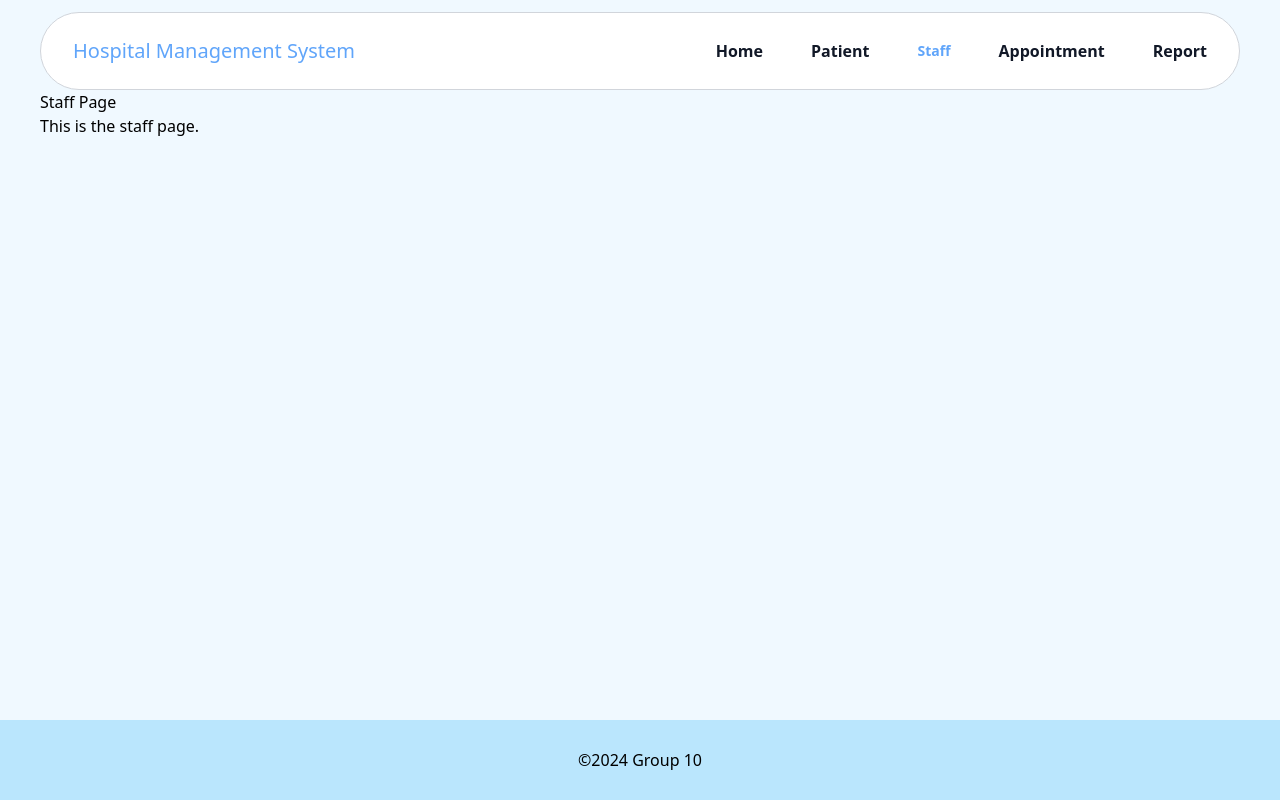
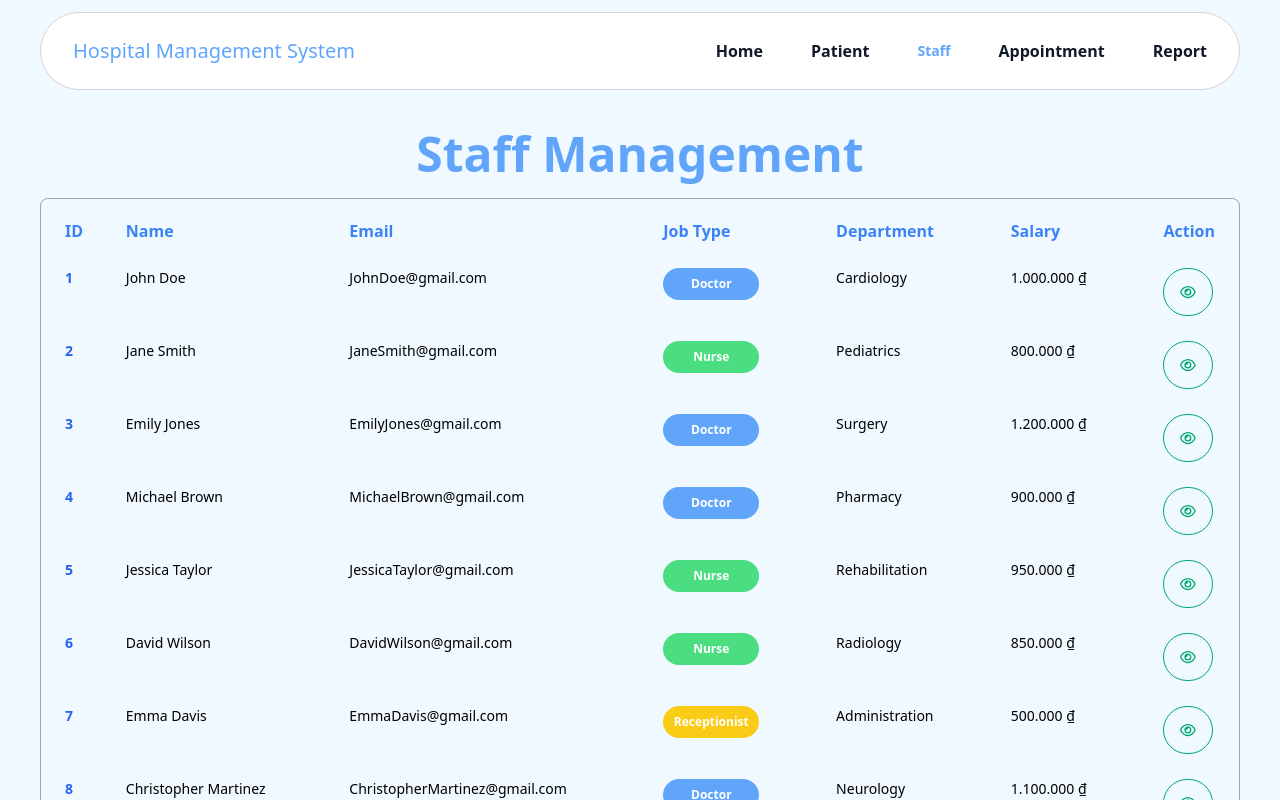
Before and after one commit to tom474/hospital_management_website, a React (Vite) app in the folder client/: page /staff in a window 1280 px wide. Shown: the top 800 px of the page. Built offline with nearby package versions, Linux system fonts and the light colour scheme.

Commit message:
feat: finish staff page

```diff
--- /dev/null
+++ b/client/src/components/staff/main/StaffTable.jsx
@@ -0,0 +1,234 @@
+import { faEye } from "@fortawesome/free-regular-svg-icons";
+import { FontAwesomeIcon } from "@fortawesome/react-fontawesome";
+import { useState } from "react";
+import { Link } from "react-router-dom";
+
+const staffs = [
+	{
+		id: 1,
+		jobType: "Doctor",
+		firstName: "John",
+		lastName: "Doe",
+		email: "JohnDoe@gmail.com",
+		department: "Cardiology",
+		salary: 1000000
+	},
+	{
+		id: 2,
+		jobType: "Nurse",
+		firstName: "Jane",
+		lastName: "Smith",
+		email: "JaneSmith@gmail.com",
+		department: "Pediatrics",
+		salary: 800000
+	},
+	{
+		id: 3,
+		jobType: "Doctor",
+		firstName: "Emily",
+		lastName: "Jones",
+		email: "EmilyJones@gmail.com",
+		department: "Surgery",
+		salary: 1200000
+	},
+	{
+		id: 4,
+		jobType: "Doctor",
+		firstName: "Michael",
+		lastName: "Brown",
+		email: "MichaelBrown@gmail.com",
+		department: "Pharmacy",
+		salary: 900000
+	},
+	{
+		id: 5,
+		jobType: "Nurse",
+		firstName: "Jessica",
+		lastName: "Taylor",
+		email: "JessicaTaylor@gmail.com",
+		department: "Rehabilitation",
+		salary: 950000
+	},
+	{
+		id: 6,
+		jobType: "Nurse",
+		firstName: "David",
+		lastName: "Wilson",
+		email: "DavidWilson@gmail.com",
+		department: "Radiology",
+		salary: 850000
+	},
+	{
+		id: 7,
+		jobType: "Receptionist",
+		firstName: "Emma",
+		lastName: "Davis",
+		email: "EmmaDavis@gmail.com",
+		department: "Administration",
+		salary: 500000
+	},
+	{
+		id: 8,
+		jobType: "Doctor",
+		firstName: "Christopher",
+		lastName: "Martinez",
+		email: "ChristopherMartinez@gmail.com",
+		department: "Neurology",
+		salary: 1100000
+	},
+	{
+		id: 9,
+		jobType: "Nurse",
+		firstName: "Sophia",
+		lastName: "Anderson",
+		email: "SophiaAnderson@gmail.com",
+		department: "Emergency",
+		salary: 820000
+	},
+	{
+		id: 10,
+		jobType: "Receptionist",
+		firstName: "Matthew",
+		lastName: "Lee",
+		email: "MatthewLee@gmail.com",
+		department: "Orthopedics",
+		salary: 1250000
+	},
+	{
+		id: 11,
+		jobType: "Receptionist",
+		firstName: "Olivia",
+		lastName: "Harris",
+		email: "OliviaHarris@gmail.com",
+		department: "Pathology",
+		salary: 780000
+	},
+	{
+		id: 12,
+		jobType: "Doctor",
+		firstName: "Daniel",
+		lastName: "Clark",
+		email: "DanielClark@gmail.com",
+		department: "Oncology",
+		salary: 1150000
+	}
+];
+
+const columns = [
+	{ key: "ID", title: "ID", size: "w-[2%]" },
+	{ key: "Name", title: "Name", size: "w-[13%]" },
+	{ key: "Email", title: "Email", size: "w-[12%]" },
+	{ key: "JobType", title: "Job Type", size: "w-1/12" },
+	{ key: "Department", title: "Department", size: "w-1/12" },
+	{ key: "Salary", title: "Salary", size: "w-1/12" },
+	{ key: "Action", title: "Action", size: "w-[0%]" }
+];
+
+export default function StaffTable() {
+	const [currentPage, setCurrentPage] = useState(1);
+	const staffsPerPage = 10;
+	const indexOfLastStaff = currentPage * staffsPerPage;
+	const indexOfFirstStaff = indexOfLastStaff - staffsPerPage;
+	const currentStaffs = staffs.slice(indexOfFirstStaff, indexOfLastStaff);
+	const totalPages = Math.ceil(staffs.length / staffsPerPage);
+	const paginate = (pageNumber) => setCurrentPage(pageNumber);
+
+	const formatSalary = (salary) => {
+		const formattedSalary = new Intl.NumberFormat("vi-VN", {
+			style: "currency",
+			currency: "VND"
+		}).format(salary);
+
+		return formattedSalary;
+	};
+
+	const displayJobType = (jobType) => {
+		let defaultStyle =
+			"py-2 text-xs rounded-full text-center w-fit min-w-24 font-bold";
+
+		if (jobType === "Doctor") {
+			defaultStyle += " bg-blue-400 text-white";
+		}
+
+		if (jobType === "Nurse") {
+			defaultStyle += " bg-green-400 text-white";
+		}
+
+		if (jobType === "Receptionist") {
+			defaultStyle += " bg-yellow-400 text-white";
+		}
+
+		return (
+			<td className="align-top text-black ">
+				<p className={`${defaultStyle} `}>{jobType}</p>
+			</td>
+		);
+	};
+
+	return (
+		<>
+			<div className="border-[1px] rounded-lg border-solid border-gray-400 p-2">
+				<table className="table">
+					<thead>
+						<tr>
+							{columns.map((column) => (
+								<th
+									key={column.key}
+									className={`${column.size} text-blue-500 text-base`}
+								>
+									{column.title}
+								</th>
+							))}
+						</tr>
+					</thead>
+					<tbody>
+						{currentStaffs.map((staff, index) => (
+							<tr key={index}>
+								<td className="align-top font-bold text-blue-600">
+									{staff.id}
+								</td>
+								<td className="align-top text-black ">
+									{staff.firstName} {staff.lastName}
+								</td>
+								<td className="align-top text-black">
+									{staff.email}
+								</td>
+								{displayJobType(staff.jobType)}
+								<td className="align-top text-black">
+									{staff.department}
+								</td>
+								<td className="align-top text-black">
+									{formatSalary(staff.salary)}
+								</td>
+
+								<td className="align-top text-black">
+									<Link
+										to={`${staff.patient_id}`}
+										className="btn btn-outline rounded-full btn-success hover:text-white"
+									>
+										<FontAwesomeIcon icon={faEye} />
+									</Link>
+								</td>
+							</tr>
+						))}
+					</tbody>
+				</table>
+			</div>
+			<div className="flex justify-center mb-5">
+				{Array.from({ length: totalPages }, (_, i) => (
+					<button
+						key={i + 1}
+						onClick={() => paginate(i + 1)}
+						className={`px-3 py-1 mx-1 ${
+							currentPage === i + 1
+								? "bg-blue-400 text-white"
+								: "bg-gray-200"
+						} rounded`}
+					>
+						{i + 1}
+					</button>
+				))}
+			</div>
+		</>
+	);
+}
--- a/client/src/pages/StaffPage.jsx
+++ b/client/src/pages/StaffPage.jsx
@@ -1,8 +1,12 @@
+import StaffTable from "../components/staff/main/StaffTable";
+
 export default function StaffPage() {
 	return (
-		<div>
-			<h1>Staff Page</h1>
-			<p>This is the staff page.</p>
+		<div className="flex flex-col mt-5 gap-5">
+			<h1 className="mt-5 text-center w-full text-blue-400 text-5xl font-bold">
+				Staff Management
+			</h1>
+			<StaffTable />
 		</div>
 	);
 }
```
